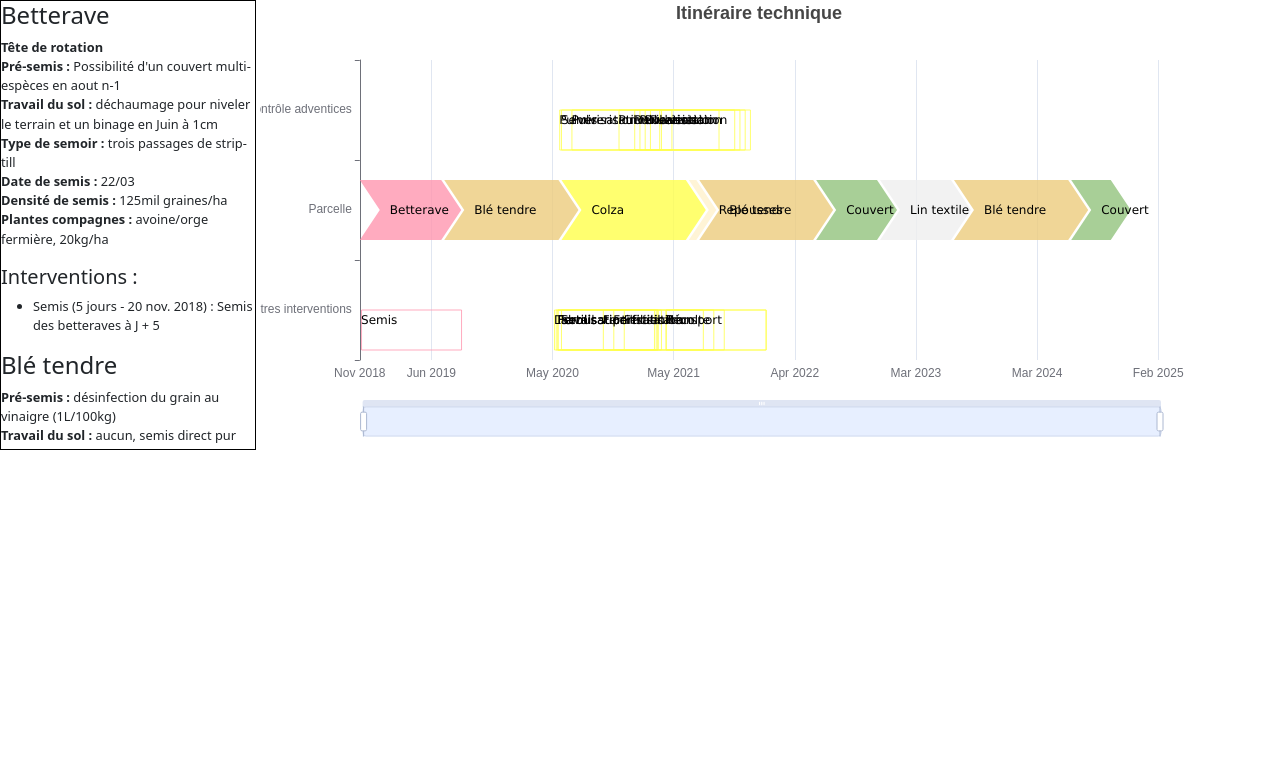
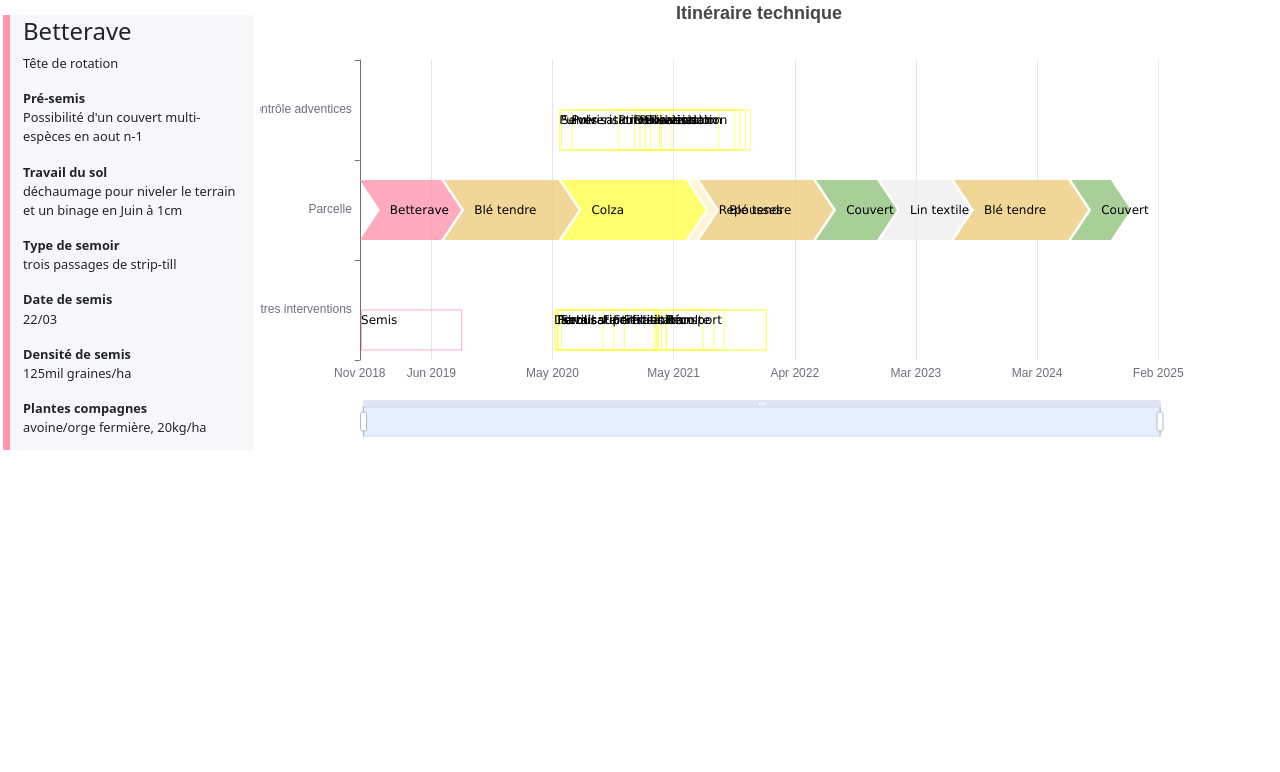
Before and after one commit to osfarm/itineraire-technique, a plain HTML site: page rendu_statique_1.html in a window 1280 px wide. Drawn offline with nearby package versions, Linux system fonts and the light colour scheme.

Commit message:
Improved scroll and focus - thanks Vivien !

```diff
--- a/rendu_statique_1.html
+++ b/rendu_statique_1.html
@@ -17,10 +17,18 @@
         #itk_text {
             display: inline-block;
             font-size: 80%;
-            border: 1px black solid;
             width: 20%;
             height: 450px;
-            overflow: scroll
+            overflow-y: scroll;
+            scroll-behavior: smooth;
+            padding: 3px;
+        }
+
+        div.rotation_item {
+            background-color: #f8f8fa;
+            border-left: #D98EA3 7px solid;
+            padding: 2px 13px;
+            margin: 12px 0;
         }
 
         #itk_chart {
@@ -33,7 +41,7 @@
 
 <body>
     <!-- Prepare a DOM with a defined width and height for ECharts -->
-    <div id="itk_text"></div>
+    <div id="itk_text"><div id="itk_text_content"></div></div>
     <div id="itk_chart"></div>
 
     <script type="text/javascript">
@@ -51,18 +59,39 @@
         var rotationTest = [
             {
                 name: "Betterave", color: "#ff96b0", duration: 8,
-                description: "<p><b>Tête de rotation</b><br><b>Pré-semis  : </b> Possibilité d'un couvert multi-espèces en aout n-1<br><b>Travail du sol  : </b> déchaumage pour niveler le terrain et un binage en Juin à 1cm<br><b>Type de semoir  : </b> trois passages de strip-till<br><b>Date de semis  : </b> 22/03<br><b>Densité de semis  : </b> 125mil graines/ha<br><b>Plantes compagnes : </b> avoine/orge fermière, 20kg/ha</p>",
+                description: "Tête de rotation",
+                attributes: [
+                	{'name': "Pré-semis", 'value': "Possibilité d'un couvert multi-espèces en aout n-1"},
+                	{'name': "Travail du sol", 'value': "déchaumage pour niveler le terrain et un binage en Juin à 1cm"},
+                	{'name': "Type de semoir", 'value': "trois passages de strip-till"},
+                	{'name': "Date de semis", 'value': "22/03"},
+                	{'name': "Densité de semis", 'value': "125mil graines/ha"},
+                	{'name': "Plantes compagnes", 'value': "avoine/orge fermière, 20kg/ha"}
+                ],
                 interventions: [
                     {day: 5, name: "Semis", type: "Autres interventions", description: "Semis des betteraves à J + 5"}
                 ]
             },
             {
                 name: "Blé tendre", color: "#edcc7d", duration: 11,
-                description: "<p><b>Pré-semis :</b> désinfection du grain au vinaigre (1L/100kg)<br><b>Travail du sol : </b> aucun, semis direct pur<br><b>Type de semoir  : </b> semoir à dents<br><b>Date de semis  : </b>  11/10<br><b>Densité de semis  : </b> 125kg/ha<br><b>Plantes compagnes : </b> orge fermière, 20kg/ha (implantation semoir à disque)</p>"
+                attributes: [
+                	{'name': "Pré-semis", 'value': "désinfection du grain au vinaigre (1L/100kg)"},
+                	{'name': "Travail du sol", 'value': "aucun, semis direct pur"},
+                	{'name': "Type de semoir", 'value': "semoir à dents"},
+                	{'name': "Date de semis", 'value': "11/10"},
+                	{'name': "Densité de semis", 'value': "125kg/ha"},
+                	{'name': "Plantes compagnes", 'value': "orge fermière, 20kg/ha (implantation semoir à disque)"},
+                ]
             },
             {
                 name: "Colza", color: "#ffff4b", duration: 12,
-                description: "<p><i>Travail du sol: aucun, semis direct pur, fissuration après récolte, avant le blé</i><br><b>Type de semoir  : </b> semoir à dents<br><b>Date de semis  : </b>  26/08<br><b>Densité de semis  : </b> 2kg/ha<br><b>Plantes compagnes : </b> feverole fermière, 60 pieds au m2</p>",
+                description: "Travail du sol: aucun, semis direct pur, fissuration après récolte, avant le blé",
+                attributes: [
+                	{'name': "Type de semoir", 'value': "semoir à dents"},
+                	{'name': "Date de semis", 'value': "26/08"},
+                	{'name': "Densité de semis", 'value': "2kg/ha"},
+                	{'name': "Plantes compagnes", 'value': "feverole fermière, 60 pieds au m2"},
+                ],
                 interventions: [
                     {day: -20, name: "Labour", type: "Autres interventions", description: ""},
                     {day: -15, name: "Travail superficiel", type: "Autres interventions", description: ""},
@@ -94,11 +123,21 @@
             },
             {
                 name: "Couvert", color: "#93c47d", duration: 6,
-                description: "<p><i>Couvert d'interculture longue pour casser le cycle des graminées</i><br><b>Composition : </b> trefle facscelie vesce, feverple,pois, lupin tournessol, avoine<br><b>Destruction : </b> rouleau faca + gel<br><b>Densité : </b> 250 pieds/m2</p>"
+                description: "Couvert d'interculture longue pour casser le cycle des graminées",
+                attributes: [
+                	{'name': "Composition", 'value': "trefle facscelie vesce, feverple,pois, lupin tournessol, avoine"},
+                	{'name': "Destruction", 'value': "rouleau faca + gel"},
+                	{'name': "Densité", 'value': "250 pieds/m²"},
+                ],
             },
             {
                 name: "Lin textile", color: "#efefef", duration: 7,
-                description: "<p><b>Semis :</b> Mars<br><b>Type de semoir : </b> semoir à disques <br>Très sensible à la compaction donc éloigné le plus possible de la récolte de betterave<br>Apport de BRF après lin, environ 10t/ha </p>"
+                attributes: [
+                	{'name': "Semis", 'value': "Mars"},
+                	{'name': "Type de semoir", 'value': "semoir à disques"},
+                	{'name': "Note", 'value': "Très sensible à la compaction donc éloigné le plus possible de la récolte de betterave"},
+                	{'name': "Autre", 'value': "Apport de BRF après lin, environ 10t/ha"},
+                ],
             },
             {
                 name: "Blé tendre", color: "#edcc7d", duration: 11,
@@ -106,12 +145,21 @@
             },
             {
                 name: "Couvert", color: "#93c47d", duration: 4,
-                description: "<p><i>Couvert d'interculture court</i><br><b>Date de semis : </b> 28/09 ou plus tôt<br><b>Composition : </b> avoine/pois/feverole/vesce/fascelie/radis/lupin/tournessol<br><b>Densité : </b> 85 kg/ha<br><b>Destruction : </b> 26/01<br><b>Reliquats azotés : </b> apporteront entre 20 et 40 u d'azote mobilisable</p>"
+                description: "Couvert d'interculture court",
+                attributes: [
+                	{'name': "Date de semis", 'value': "28/09 ou plus tôt"},
+                	{'name': "Composition", 'value': "avoine/pois/feverole/vesce/fascelie/radis/lupin/tournessol"},
+                	{'name': "Densité", 'value': "85 kg/ha"},
+                	{'name': "Destruction", 'value': "26/01"},
+                	{'name': "Reliquats azotés", 'value': "apporteront entre 20 et 40 u d'azote mobilisable"},
+                ],
             },
         ];
 
         var baseTime = startTime;
         var html = '';
+        let itemIndex = 0;
+
         rotationTest.forEach((item, index) => {
             var startDate = new Date(baseTime);
             var endDate = new Date(startDate);
@@ -124,14 +172,20 @@
                     endDate.valueOf(), // Date de fin
                     item.name, // Nom
                     'rotation_item', // Type
-                    item.duration // Durée (mois)
+                    item.duration, // Durée (mois)
+                    'rotation_' + itemIndex
                 ],
                 itemStyle: {
                     color: item.color
                 }
             });
 
-            html += '<h4 id="rotation_' + index + '">' + item.name + '</h4>' + item.description;
+            html += '<div id="rotation_' + itemIndex + '" class="rotation_item" style="border-color: '+item.color+'">'
+                + '<h4>' + item.name + '</h4>'
+                + (item.description ?? '')
+                + (item.attributes ? item.attributes.map((attribute) => { return '<p><dt>' + attribute.name + '</dt><dd>' +  attribute.value + '</dd></p>' }).join('') : '');
+
+            itemIndex++;
 
             if (item.interventions) {
                 html += '<h5>Interventions :</h5><ul>';
@@ -152,15 +206,18 @@
                             color: item.color
                         }
                     });
+
+                    itemIndex++;
+
                 });
 
                 html += '</ul>';
-
             }
 
+            html += '</div>';
         });
 
-        $('#itk_text').html(html);
+        $('#itk_text_content').html(html);
 
         function renderItem(params, api) {
             var categoryIndex = api.value(0);
@@ -196,6 +253,9 @@
                     [start[0] + arrowWidth, start[1]],
                 ];
 
+                // See this for clip regions : https://stackoverflow.com/questions/71735038/setting-border-and-label-in-custom-apache-echarts
+                // https://stackoverflow.com/questions/73653691/how-to-draw-a-custom-triangle-in-renderitem-in-apache-echarts
+
                 return (
                     {
                         type: 'polygon',
@@ -204,6 +264,14 @@
                             points: points
                         },
                         style: api.style(),
+                        emphasis: {
+
+                            style: {
+                                shadowBlur: 10,
+                                shadowOffsetX: 0,
+                                shadowColor: 'rgba(0, 0, 0, 0.5)'
+                            }
+                        },
                         textConfig: {
                             position: [arrowWidth + 10, height / 2 - 5]
                         },
@@ -336,18 +404,47 @@
 
         console.log(option);
 
-
         myChart.on('click', function (params) {
-
-            const element = document.getElementById('rotation_' + params.dataIndex);
+            const element = document.getElementById(params.value[6]);
 
             element.scrollIntoView();
-
-
-
         });
 
+        let currentFocusIndex = null;
 
+        $('#itk_text').on( "scroll", function() {
+
+            // Get the item which center is the closest to the center of the div.
+            // If we are close to the top or bottom of the list, consider the top or the bottom
+
+            let scrollTop = $('#itk_text').scrollTop();
+            let totalHeight = $('#itk_text_content').height() - $('#itk_text').height();
+            let center = $('#itk_text_content').height() * scrollTop / totalHeight;
+
+            let items = [];
+            $('#itk_text .rotation_item').each((i, element) => {
+                var element = $(element)[0];
+                let rect = element.getBoundingClientRect();
+
+                let middle = element.offsetTop + rect.height / 2;
+
+                items.push({'id': element.id, 'middle': middle, 'distance': Math.abs(middle - center), 'text': element.firstChild.textContent});
+            });
+
+            items.sort((a, b) => {
+                return a.distance - b.distance;
+            });
+
+            let focusedItem = items[0].id;
+            let newFocusIndex = focusedItem.replace('rotation_', '');
+
+            if (currentFocusIndex)
+                myChart.dispatchAction({ type: 'downplay', dataIndex: currentFocusIndex })
+
+            currentFocusIndex = newFocusIndex;
+
+            myChart.dispatchAction({ type: 'highlight', dataIndex: newFocusIndex });
+        } );
     </script>
 </body>
 
```
